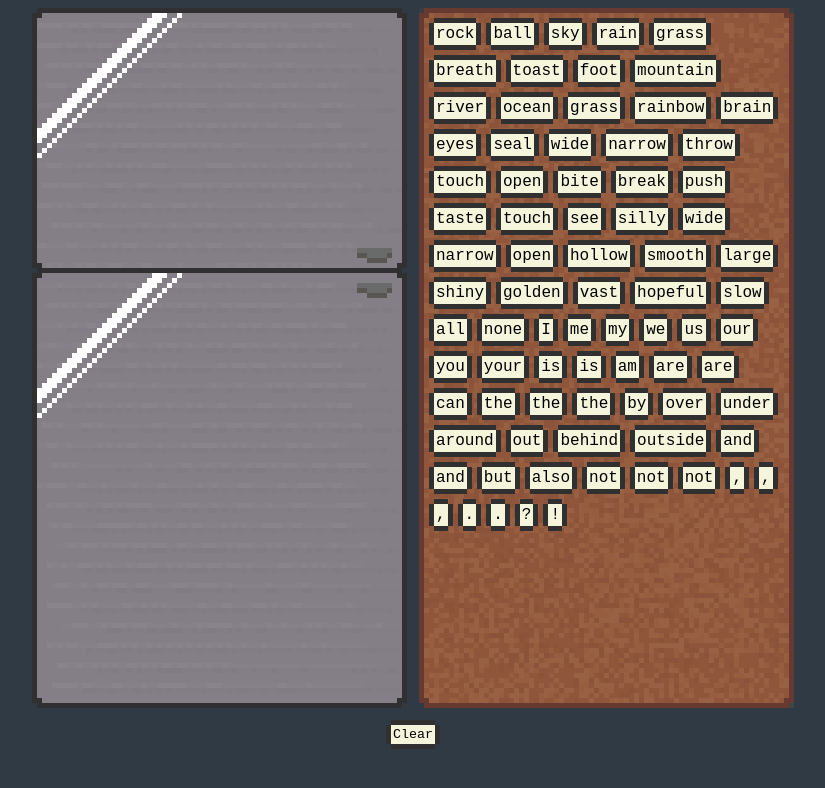
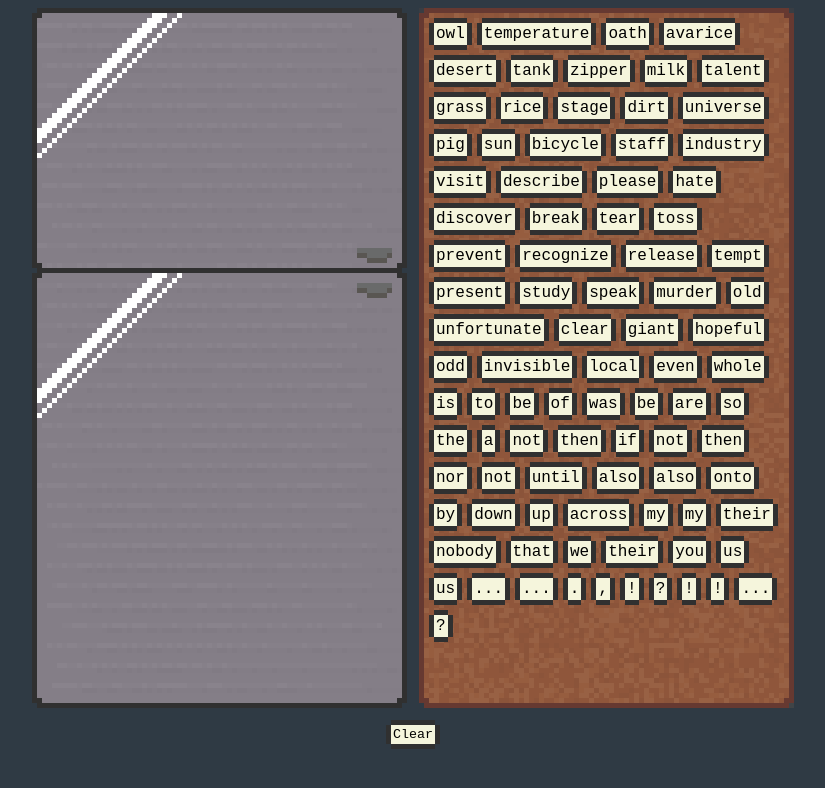
Before and after one commit to estivalbloom/fridge-magnet, a Vue app: page / in a window 1280 px wide. Shown: the top 788 px of the page, without its empty margins (227-1052 px from the left). Built offline with nearby package versions, Linux system fonts and the light colour scheme.

Commit message:
Adds daily random word generation

```diff
--- a/package.json
+++ b/package.json
@@ -11,12 +11,14 @@
     "type-check": "vue-tsc --build"
   },
   "dependencies": {
+    "seedrandom": "^3.0.5",
     "sortablejs": "^1.15.7",
     "vue": "^3.5.32"
   },
   "devDependencies": {
     "@tsconfig/node24": "^24.0.4",
     "@types/node": "^24.12.2",
+    "@types/seedrandom": "^3.0.8",
     "@types/sortablejs": "^1.15.9",
     "@vitejs/plugin-vue": "^6.0.6",
     "@vue/tsconfig": "^0.9.1",
--- a/src/App.vue
+++ b/src/App.vue
@@ -1,87 +1,22 @@
 <script setup lang="ts">
 	import Sortable from 'sortablejs';
 	import { onMounted, useTemplateRef } from 'vue';
-	const magnets : string[] = [
-		'rock',
-		'ball',
-		'sky',
-		'rain',
-		'grass',
-		'breath',
-		'toast',
-		'foot',
-		'mountain',
-		'river',
-		'ocean',
-		'grass',
-		'rainbow',
-		'brain',
-		'eyes',
-		'seal',
-		'wide',
-		'narrow',
-		'throw',
-		'touch',
-		'open',
-		'bite',
-		'break',
-		'push',
-		'taste',
-		'touch',
-		'see',
-		'silly',
-		'wide',
-		'narrow',
-		'open',
-		'hollow',
-		'smooth',
-		'large',
-		'shiny',
-		'golden',
-		'vast',
-		'hopeful',
-		'slow',
-		'all',
-		'none',
-		'I',
-		'me',
-		'my',
-		'we',
-		'us',
-		'our',
-		'you',
-		'your',
-		'is',
-		'is',
-		'am',
-		'are',
-		'are',
-		'can',
-		'the',
-		'the',
-		'the',
-		'by',
-		'over',
-		'under',
-		'around',
-		'out',
-		'behind',
-		'outside',
-		'and',
-		'and',
-		'but',
-		'also',
-		'not',
-		'not',
-		'not',
-		',',
-		',',
-		',',
-		'.',
-		'.',
-		'?',
-		'!'
-	];
+	import { WordType, WordBank} from './word-bank';
+
+	const date = new Date()
+	const seed = date.toLocaleDateString('en-US', { timeZone : 'GMT'});
+
+	const bank = new WordBank(seed)
+	const adjectives = bank.chooseWords(WordType.Adjective, 10, false);
+	const common = bank.chooseWords(WordType.Common, 10, true);
+	const logic = bank.chooseWords(WordType.Logic, 10, true);
+	const nouns = bank.chooseWords(WordType.Noun, 20, false);
+	const prepositions = bank.chooseWords(WordType.Preposition, 5, false);
+	const pronouns = bank.chooseWords(WordType.Pronoun, 10, true);
+	const punctuation = bank.chooseWords(WordType.Punctuation, 10, true);
+	const verbs = bank.chooseWords(WordType.Verb, 15, false);
+
+	const magnets : string[] = nouns.concat(verbs, adjectives, common, logic, prepositions, pronouns, punctuation);
 
 	const fridgeRef = useTemplateRef('fridge');
 	const magnetRef = useTemplateRef('magnet-board');
--- /dev/null
+++ b/src/word-bank.ts
@@ -0,0 +1,44 @@
+import Words from './words.json'
+import SeedRandom from 'seedrandom'
+
+enum WordType {
+	Adjective = 'adjectives',
+	Common = 'common',
+	Logic = 'logic',
+	Noun = 'nouns',
+	Preposition = 'prepositions',
+	Pronoun = 'pronouns',
+	Punctuation = 'punctuation',
+	Verb = 'verbs'
+}
+
+class WordBank {
+
+	#rng : SeedRandom.PRNG
+
+	constructor(seed: string) {
+		this.#rng = SeedRandom(seed)
+	}
+
+	chooseWords(wordType : WordType, count : number, replace : boolean) {
+		const bank = Words[wordType];
+
+		if (replace) {
+			return Array(count).fill('').map(() => {
+				const idx = Math.floor(this.#rng() * bank.length);
+				return bank[idx] || '';
+			})
+		}
+
+		const tempBank = Array.from(bank);
+
+		const length = Math.min(count, tempBank.length);
+		return Array(length).fill('').map(() => {
+			const idx = Math.floor(this.#rng() * tempBank.length);
+			return tempBank.splice(idx, 1)[0] || '';
+		})
+	}
+}
+
+
+export { WordType, WordBank };
```
Also changed, not shown: 1 other file (tests, documents, lock files or other folders).
